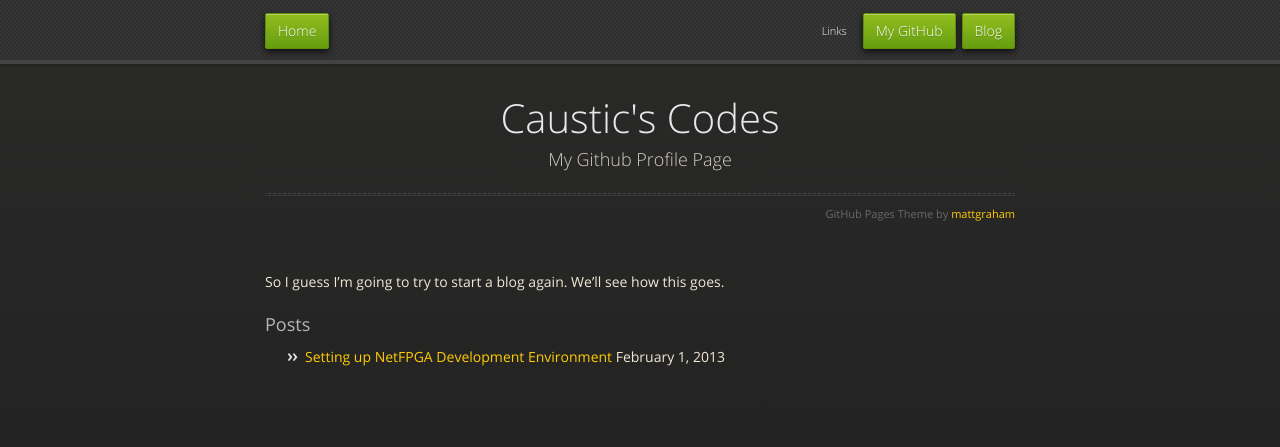
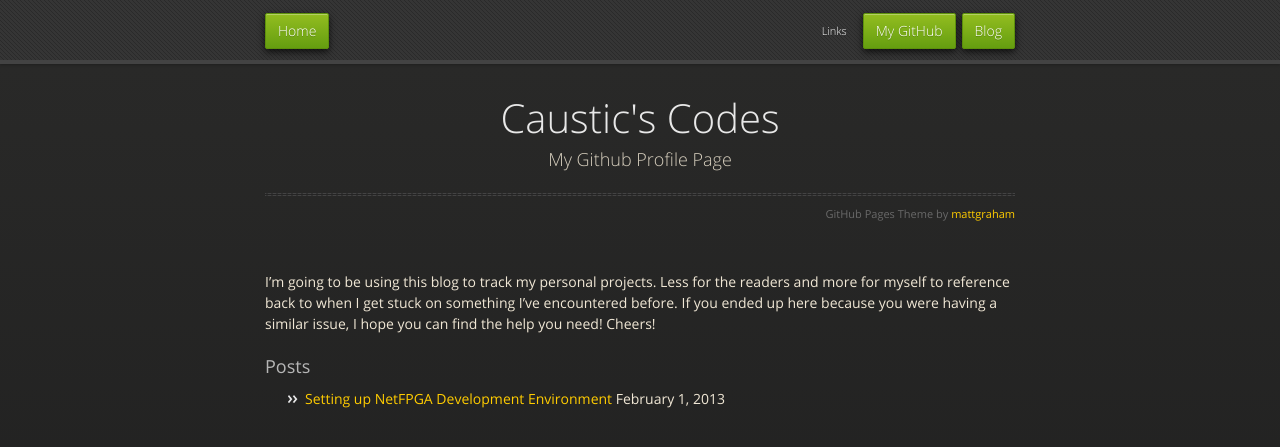
Before and after one commit to Caustic/caustic.github.com, a Jekyll site: the page built from blog.markdown, in a window 1280 px wide. Shown: the top 447 px of the page. Built offline with Jekyll 4.4.1, drawn with Linux system fonts in a browser that asks for light colours; nearby versions of some CDN libraries; Markdown is read by kramdown in place of the engine named in the settings.

Commit message:
changed blog tagline

```diff
--- a/blog.markdown
+++ b/blog.markdown
@@ -2,7 +2,7 @@
 layout: default
 ---
 
-So I guess I'm going to try to start a blog again.  We'll see how this goes.
+I'm going to be using this blog to track my personal projects.  Less for the readers and more for myself to reference back to when I get stuck on something I've encountered before.  If you ended up here because you were having a similar issue, I hope you can find the help you need!  Cheers!
 
 ### Posts
 
```
